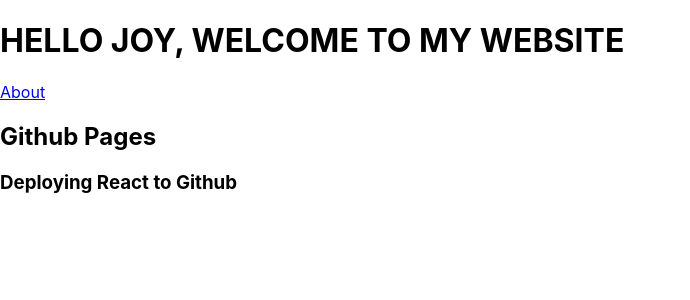
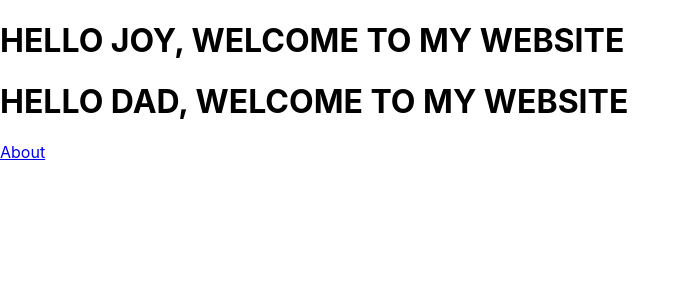
Before and after one commit to reidwyde/reidwyde.github.io, a React (Create React App) app: page /#/ in a window 1280 px wide. Shown: the top 300 px of the page, without its empty margins (0-690 px from the left). Built offline with nearby package versions, Linux system fonts and the light colour scheme.

Commit message:
chore: testing updates

```diff
--- a/src/App.tsx
+++ b/src/App.tsx
@@ -8,9 +8,8 @@
   return (
    <div>
      <h1> HELLO JOY, WELCOME TO MY WEBSITE</h1>
+     <h1> HELLO DAD, WELCOME TO MY WEBSITE</h1>
      <Link to="/about">About</Link>
-    <h2>Github Pages</h2>
-    <h3>Deploying React to Github</h3>
    </div>
  );
 }
```
